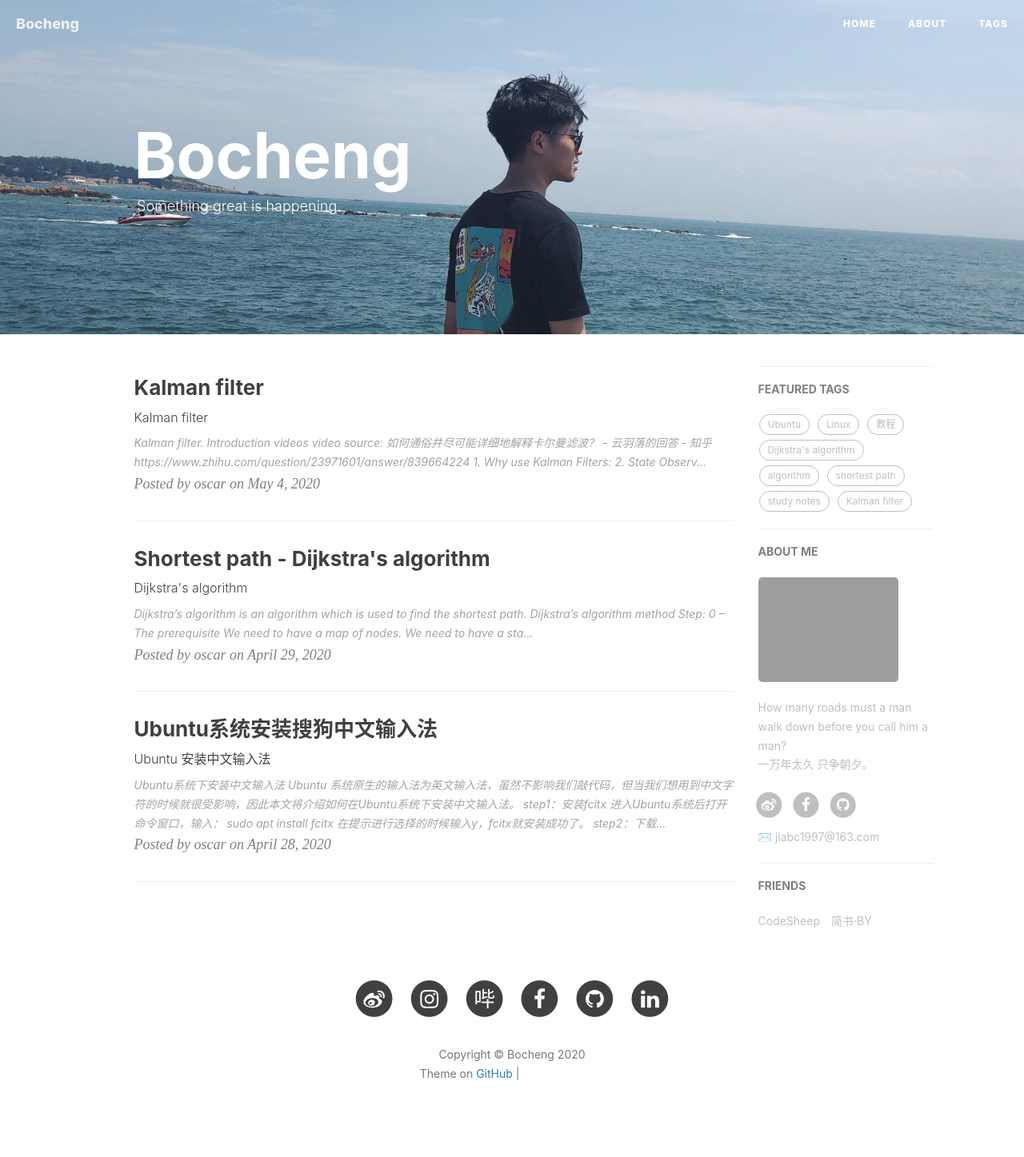
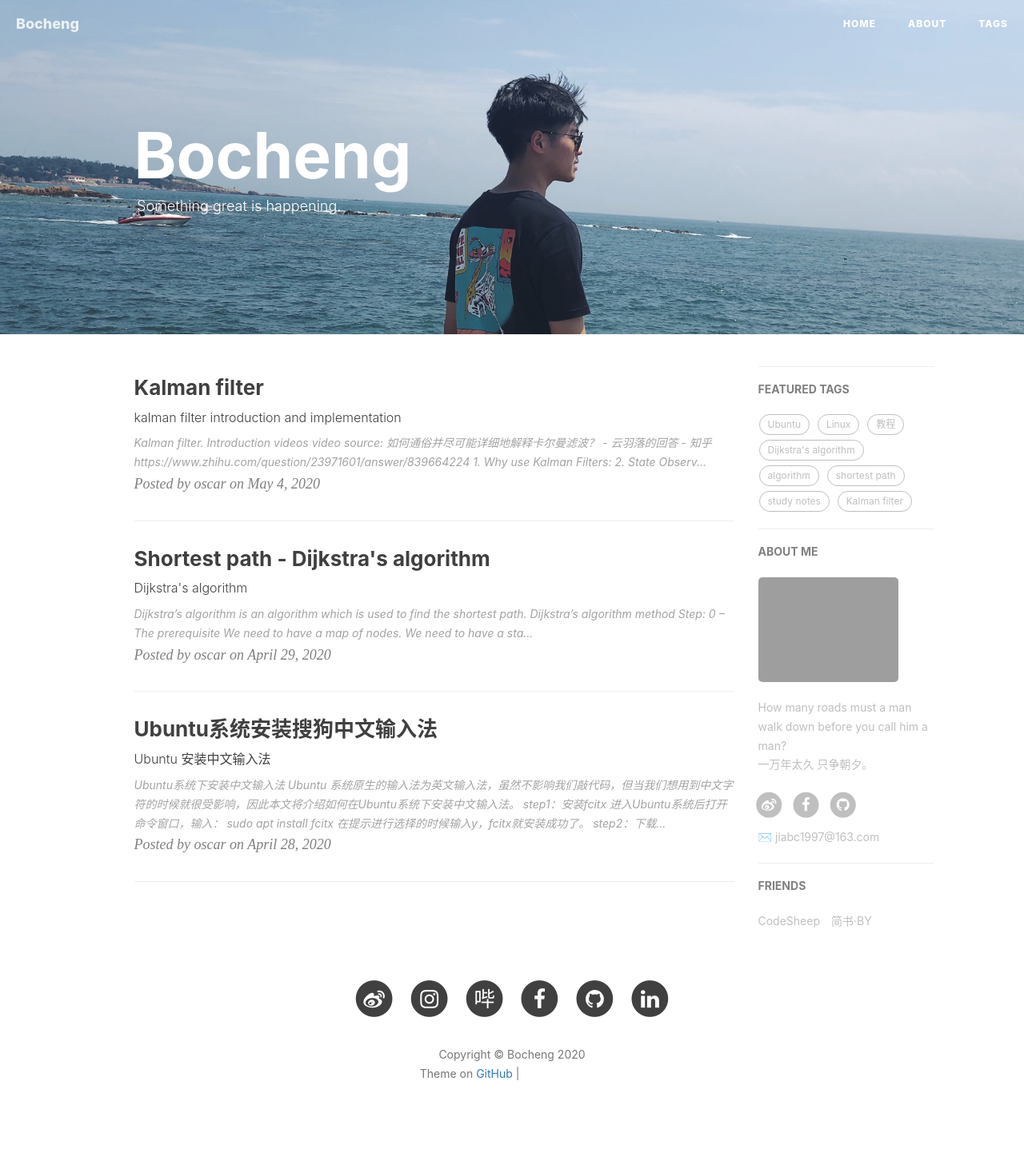
Before and after one commit to Bocheng-J/Bocheng-J.github.io, a Jekyll site: the page built from index.html, in a window 1280 px wide. Shown: the whole page at 80% size. Built offline with Jekyll 4.4.1, drawn with Linux system fonts in a browser that asks for light colours; nearby versions of some CDN libraries; the list of posts is cut into pages by our own code; comment, search, counter and statistics services are not loaded; grey boxes are pictures that could not be loaded.

Commit message:
Update 2020-05-04-Kalman-filter.md

```diff
--- a/_posts/2020-05-04-Kalman-filter.md
+++ b/_posts/2020-05-04-Kalman-filter.md
@@ -1,7 +1,7 @@
 ---
 layout:     post
 title:      Kalman filter
-subtitle:   Kalman filter
+subtitle:   kalman filter introduction and implementation
 date:       2020-05-04
 author:     oscar
 header-img: img/post_bg_20200504.jpg
```
